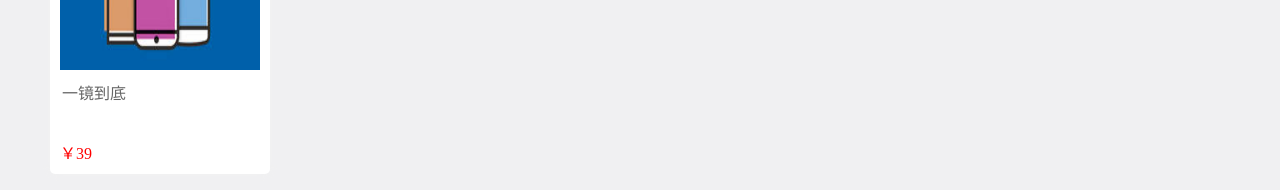
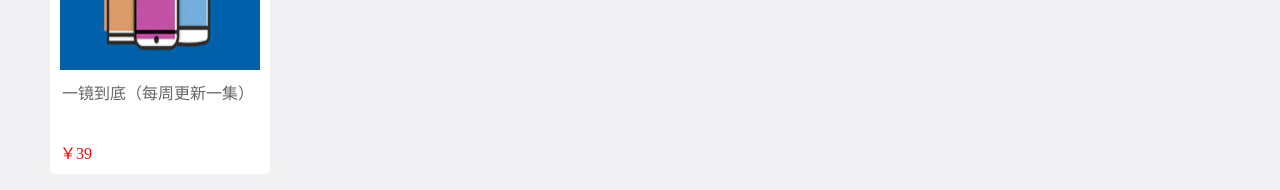
Before and after one commit to qianduan88/qianduan88.github.io, a plain HTML site: page course.html in a window 1280 px wide. Shown: the part 350-540 px from the top of the page. Drawn offline with Linux system fonts and the light colour scheme.

Commit message:
修改
修改

```diff
--- a/course.html
+++ b/course.html
@@ -40,7 +40,7 @@
         <ul>
             <li>
                 <img src="img/01.jpg">
-                <p class="t-title">一镜到底</p>
+                <p class="t-title">一镜到底（每周更新一集）</p>
                 <p class=""><span class="c-red">￥39</span></p>
             </li>
         </ul>
```
Also changed, not shown: index.html (+1 -1 lines).
